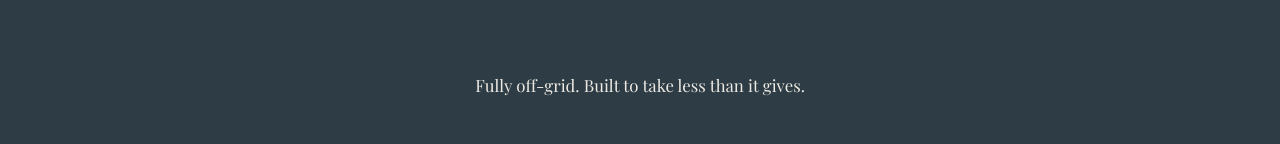
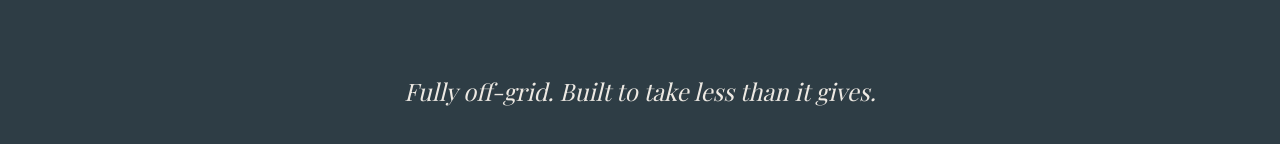
Before and after one commit to rockyhillsretreat/Rockyhillsretreatwebsite, a React (Vite) app: page / in a window 1280 px wide. Shown: the part 1928-2072 px from the top of the page. Built offline with nearby package versions, Linux system fonts and the light colour scheme; a web font is replaced by a local one.

Commit message:
font update

```diff
--- a/src/app/components/HomePage.tsx
+++ b/src/app/components/HomePage.tsx
@@ -312,10 +312,11 @@
             <p
               style={{
                 fontFamily: "'Playfair Display', serif",
-                fontSize: '1.05rem',
+                fontSize: '1.5rem',
                 color: '#EDE9E3',
                 lineHeight: '1.8',
                 textAlign: 'center',
+                fontStyle: 'italic',
               }}
             >
               Fully off-grid. Built to take less than it gives.
```
